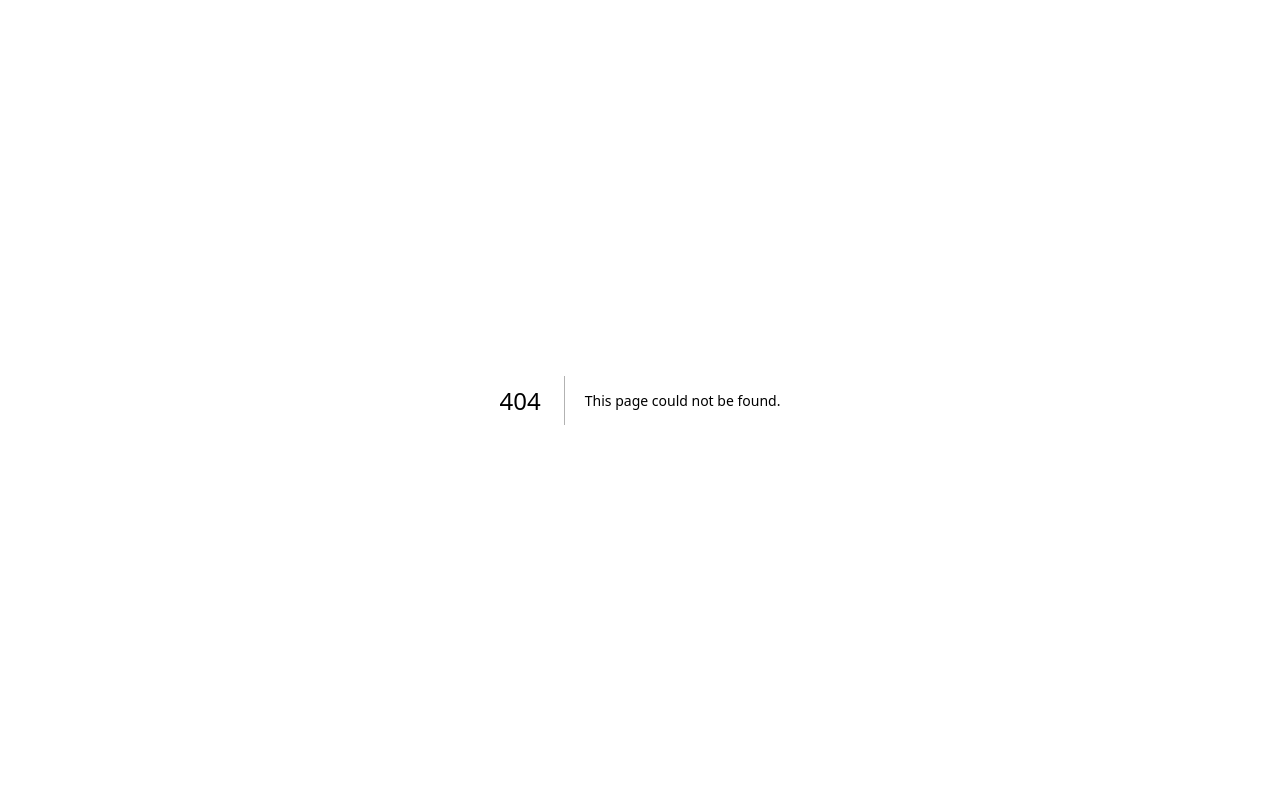
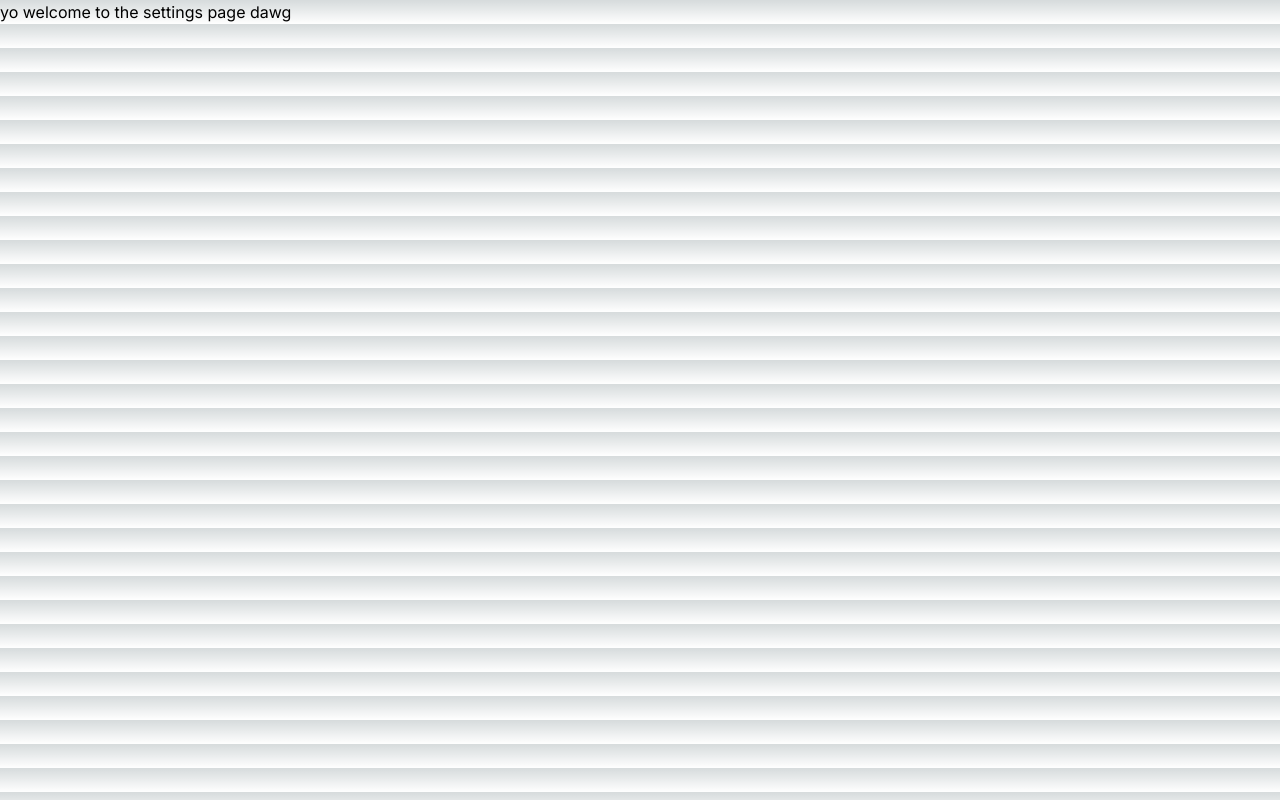
Before and after one commit to dalvinderjitsingh/creators-bazaar, a Next.js app: page /settings in a window 1280 px wide. Before the commit this address had no page. Built offline with nearby package versions, Linux system fonts and the light colour scheme.

Commit message:
create settings page

```diff
--- /dev/null
+++ b/src/app/settings/page.tsx
@@ -0,0 +1,7 @@
+import React from 'react'
+
+export default function page() {
+  return (
+    <div>yo welcome to the settings page dawg</div>
+  )
+}
```
